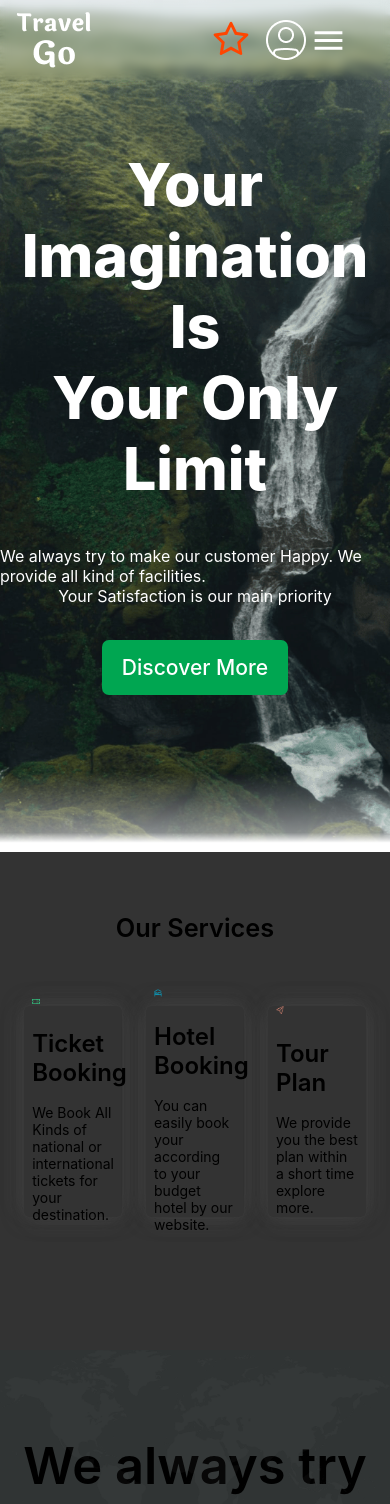
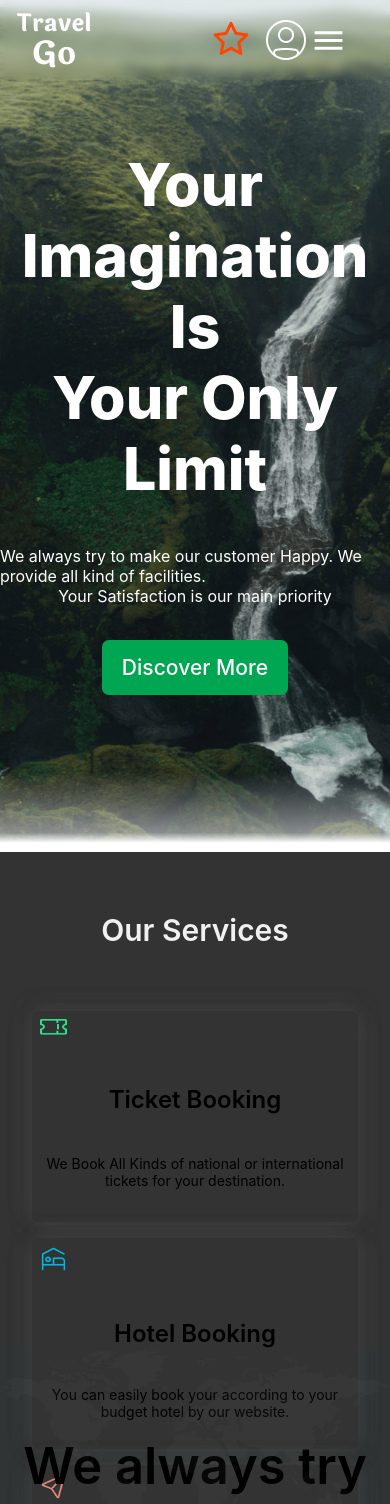
Before and after one commit to YooCoder17/travel_react, a React (Create React App) app: page / in a window 390 px wide. Shown: the top 1504 px of the page. Built offline with nearby package versions, Linux system fonts and the light colour scheme.

Commit message:
make our services section mobile responsive

```diff
--- a/src/components/Service.js
+++ b/src/components/Service.js
@@ -47,15 +47,18 @@ const Container = styled.div`
   height: 60vh;
   padding-top: 1vh;
   cursor: pointer;
+  align-items: center;
 `
 
 const ServiceTitle = styled.div`
   width: 100%;
   display: flex;
   justify-content: center;
+  text-align: center;
   padding-top: 7vh;
   font-weight: 600;
-  font-size: 3vh;
+  font-size: 30px;
+  color: rgb(240, 240, 240);
 `
 
 const ServiceCardContainer = styled.div`
@@ -63,4 +66,8 @@ const ServiceCardContainer = styled.div`
     display: flex;
     width: 100%;
     justify-content: space-evenly;
+    @media (max-width: 480px) {
+        display: grid;
+        padding: 0 32px;
+      }
 `
--- a/src/components/ServiceCard.js
+++ b/src/components/ServiceCard.js
@@ -34,6 +34,15 @@ const Container = styled.div`
   -webkit-box-shadow: -3px 22px 38px -9px rgba(156, 156, 156, 1);
   -moz-box-shadow: -3px 22px 38px -9px rgba(156, 156, 156, 1);
   box-shadow: -3px 22px 38px -9px rgba(156, 156, 156, 1);
+}
+@media (max-width: 480px) {
+        text-align: center;
+        padding: 8px;
+        margin-bottom: 16px;
+        width: 100%;
+        // height: 100%;6
+        display: grid;
+      }
 `;
 
 const ContainerInactive = styled.div`
@@ -56,11 +65,24 @@ const ContainerInactive = styled.div`
       -6px 6px 20px rgba(88, 88, 88, 0.16),
       -6px -6px 20px rgba(88, 88, 88, 0.16), 6px 6px 20px rgba(88, 88, 88, 0.16);
   }
+  }
+  @media (max-width: 480px) {
+    text-align: center;
+    padding: 8px;
+    margin-bottom: 16px;
+    width: 100%;
+    // height: 100%;
+    display: grid;
+  }
 `;
 
 const Image = styled.img`
   width: 2vw;
   margin-bottom: 3vh;
+  @media (max-width: 480px) {
+    width: 6.8vw;
+
+  }
 `;
 
 const Title = styled.div`
```
